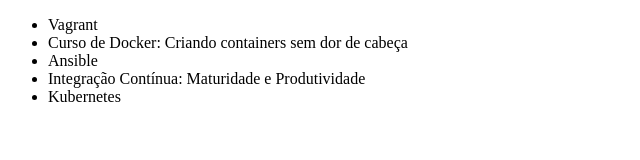
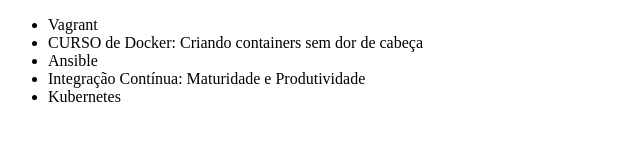
Before and after one commit to RicardoCSilva-Brutus/alura-git, a plain HTML site: page index.html in a window 1280 px wide. Shown: the full height of the page, 0-640 px from the left. Drawn offline with Linux system fonts and the light colour scheme.

Commit message:
atualizando lista

```diff
--- a/index.html
+++ b/index.html
@@ -7,7 +7,7 @@
 <body>
     <ul>
         <li>Vagrant</li>
-        <li>Curso de Docker: Criando containers sem dor de cabeça</li>
+        <li>CURSO de Docker: Criando containers sem dor de cabeça</li>
         <li>Ansible</li>
         <li>Integração Contínua: Maturidade e Produtividade</li>
         <li>Kubernetes</li>
```
